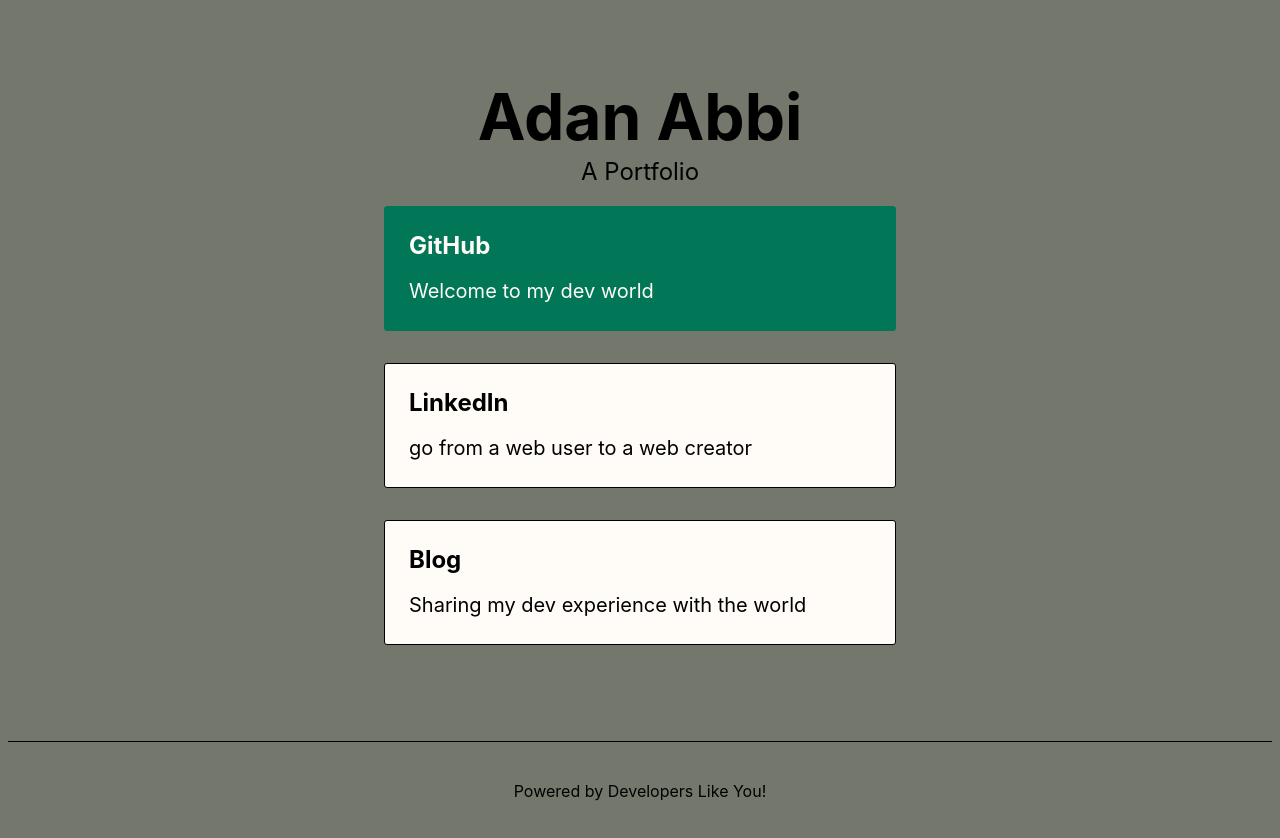
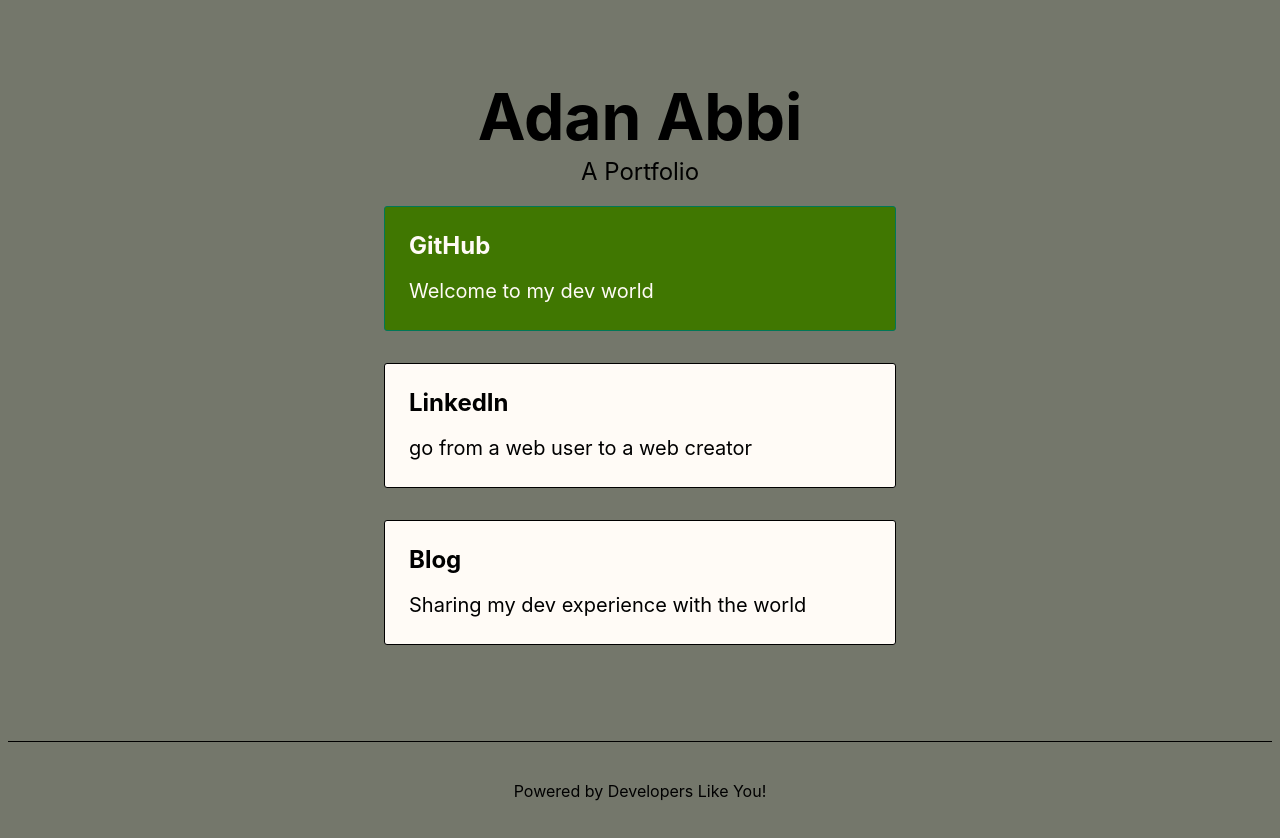
Before and after one commit to Adan206/adan-portfolio, a Next.js app: page / in a window 1280 px wide. In both pictures the pointer is over the link 640 px from the left and 268 px from the top of the page. Shown: the top 838 px of the page. Built offline with nearby package versions, Linux system fonts and the light colour scheme.

Commit message:
added gh-pages

```diff
--- a/pages/index.tsx
+++ b/pages/index.tsx
@@ -41,7 +41,7 @@
           </a>
 
           <a
-            href='https://adan206.github.io/g-blog/'
+            href='https://adan206.github.io/my-gat-blog/'
             className={styles.card}
             rel='noreferrer'
             target='_blank'
--- a/styles/Home.module.css
+++ b/styles/Home.module.css
@@ -86,7 +86,7 @@
 .card:focus,
 .card:active {
   border: 1px solid #017757;
-  background: #017757;
+  background: #407701;
   color: #fffbf6;
 }
 
```
